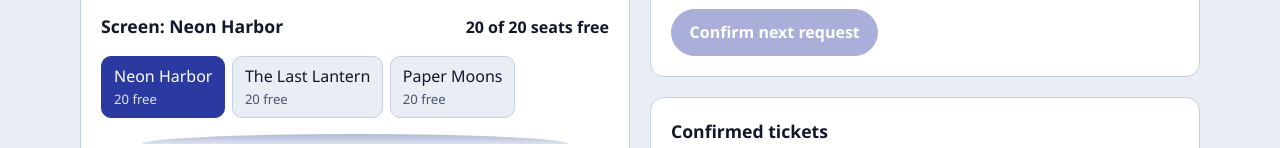
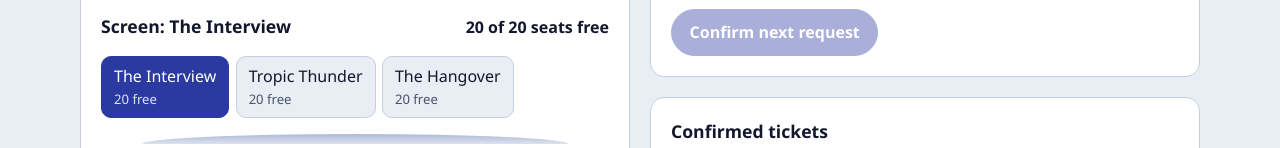
Before and after one commit to MohamedJaffar1401/movie-ticket-booking-2, a plain HTML site: page index.html in a window 1280 px wide. Shown: the part 804-952 px from the top of the page. Drawn offline with Linux system fonts and the light colour scheme.

Commit message:
Update index.html

```diff
--- a/index.html
+++ b/index.html
@@ -718,7 +718,7 @@ int main() {
   var LOG_SHOWN = 8;
 
   /* Each movie has its own screen: its own seat map. seats[i] is null (free) or a booking id. */
-  var movies = ['Neon Harbor', 'The Last Lantern', 'Paper Moons'].map(function (name) {
+  var movies = ['The Interview', 'Tropic Thunder', 'The Hangover'].map(function (name) {
     var seats = [];
     for (var i = 0; i < SEATS_PER_SCREEN; i++) seats.push(null);
     return { name: name, seats: seats };
```
